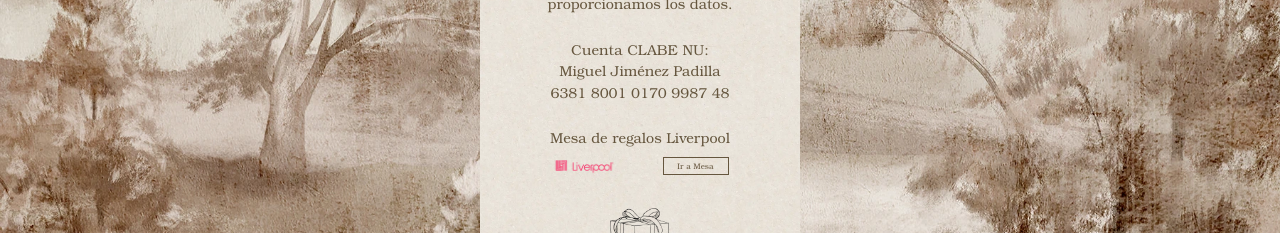
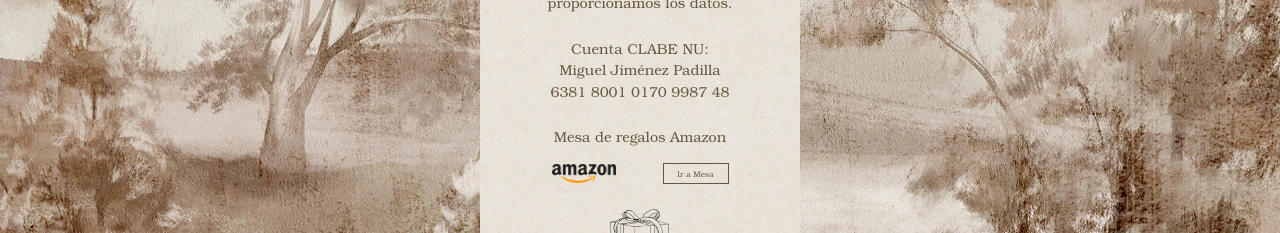
Before and after one commit to MikeDev0X/SelfWeddingInvite-happysmileyface, a React (Vite) app: page / in a window 1280 px wide. Shown: the part 3520-3753 px from the top of the page. Built offline with nearby package versions, Linux system fonts and the light colour scheme; no server answers; a web font is replaced by a local one.

Commit message:
gift table changed

```diff
--- a/components/GiftsTable.module.css
+++ b/components/GiftsTable.module.css
@@ -25,22 +25,23 @@
     font-family: texgyrebonum;
 }
 
-.liverpoolContainer{
+.amazonContainer{
     display: flex;
     flex-direction: row;
     justify-content:space-around;
     align-items: center;
     width: 70%;
+    padding-top: 1em;
 }
 
-.liverpoolButton{
+.amazonButton{
     width: 4em;
-    height: 1em;
+    height: 100%;
     border: 1px solid #65563e;
     cursor: pointer;
 }
 
-.liverpoolButton:hover{
+.amazonButton:hover{
     background-color: #65563e;
     color:beige;
 }
--- a/components/GiftsTable.tsx
+++ b/components/GiftsTable.tsx
@@ -1,11 +1,11 @@
 import giftStyle from './GiftsTable.module.css';
-import liverpoolImg from '/liverpool_icon.webp';
+import amazonImg from '/amazon_logo.webp';
 import giftImage    from '/gift.webp';
 
 const GiftsTable = () =>{
 
     const handleClick = () =>{
-        window.open('https://mesaderegalos.liverpool.com.mx/milistaderegalos/51747015',
+        window.open('https://www.amazon.com.mx/wedding/share/miki_eli_gift_table',
             '_blank',
             'noopener,noreferrer');
     }
@@ -25,14 +25,14 @@ const GiftsTable = () =>{
                 <span className={giftStyle.subtitle}>Miguel Jiménez Padilla</span>
                 <span className={giftStyle.subtitle}>6381 8001 0170 9987 48</span>
                     <br />
-                <span className={giftStyle.subtitle}>Mesa de regalos Liverpool</span>
+                <span className={giftStyle.subtitle}>Mesa de regalos Amazon</span>
 
-                <div className={giftStyle.liverpoolContainer}>
-                    <img   src={liverpoolImg}
-                           alt="liverpool image"
+                <div className={giftStyle.amazonContainer}>
+                    <img   src={amazonImg}
+                           alt="amazon image"
                            style={{width:'4em'}}
                             />
-                    <div className={giftStyle.liverpoolButton} onClick={()=> handleClick()}>
+                    <div className={giftStyle.amazonButton} onClick={()=> handleClick()}>
                         <span className={giftStyle.buttonText}>Ir a Mesa</span>
                     </div>
                 </div>
```
Also changed, not shown: public/amazon_logo.webp (added), public/liverpool_icon.webp (deleted).
